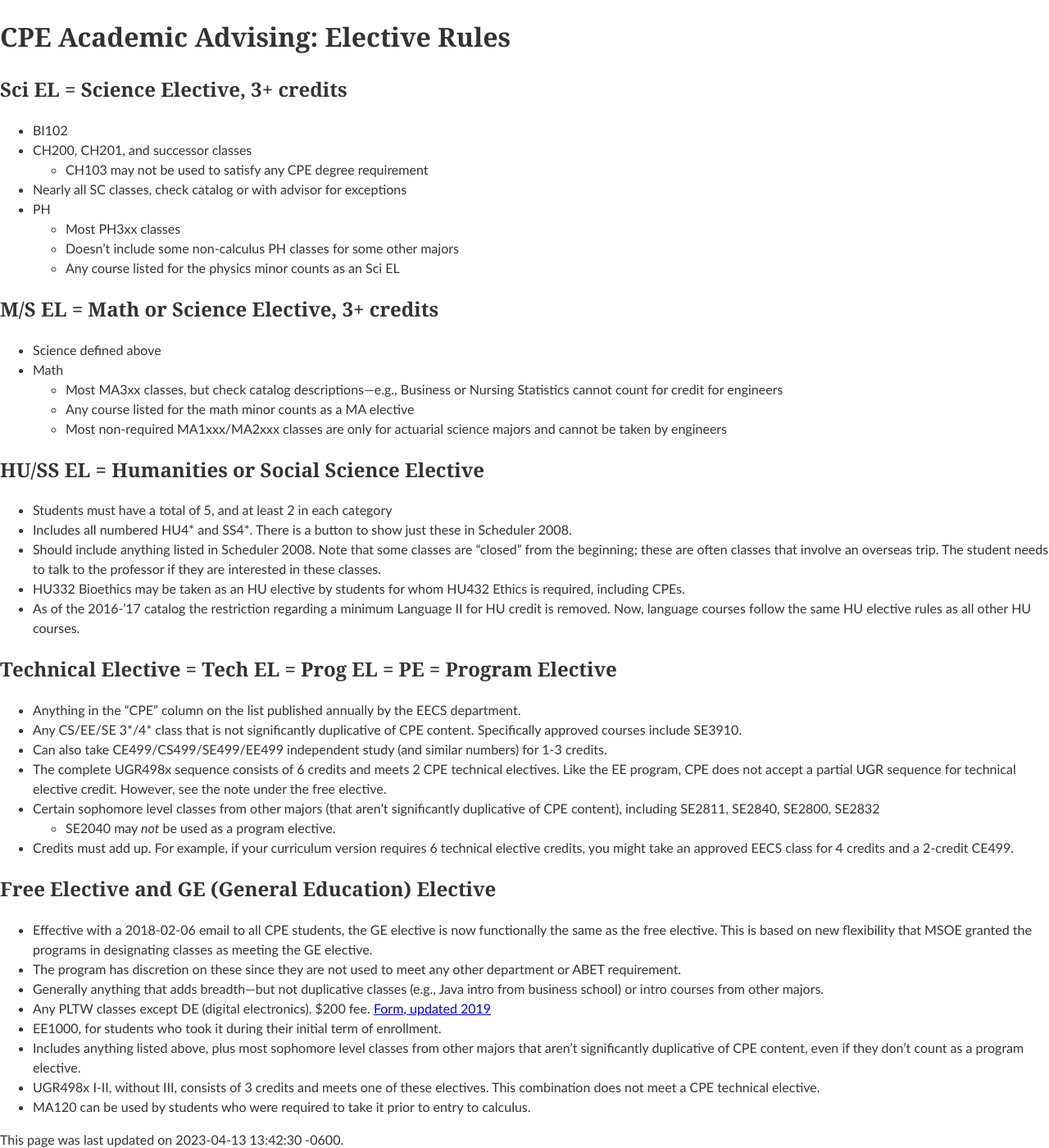
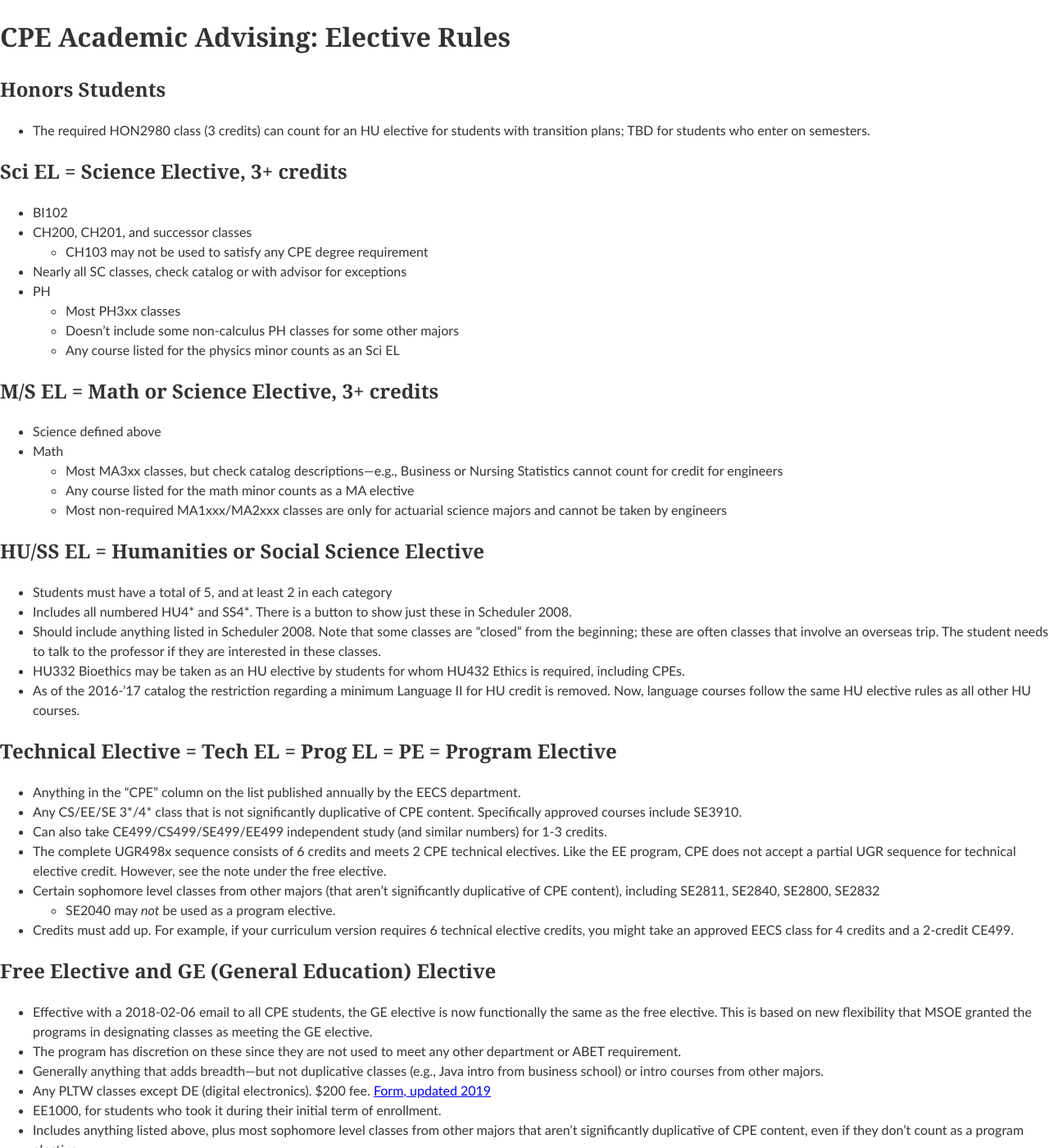
Before and after one commit to edurant/edurant.github.io, a Jekyll site: the page built from advising/cpeElectiveRules.md, in a window 1280 px wide and 1400 px high. Shown: the whole window at 82% size. Built offline with Jekyll 4.4.1, drawn with Linux system fonts in a browser that asks for light colours; some of the changed text lies outside the part shown.

Commit message:
UG advising: honors credits

```diff
--- a/advising/cpeElectiveRules.md
+++ b/advising/cpeElectiveRules.md
@@ -1,7 +1,11 @@
 ---
 title: "CPE Academic Advising: Elective Rules"
-date: 2023-04-13 13:42:30 -0600
+date: 2023-04-25 16:25:30 -0500
 ---
+
+## Honors Students
+
+* The required HON2980 class (3 credits) can count for an HU elective for students with transition plans; TBD for students who enter on semesters.
 
 ## Sci EL = Science Elective, 3+ credits
 * BI102
```
